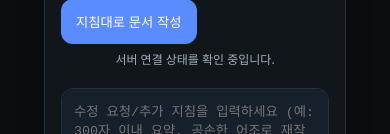
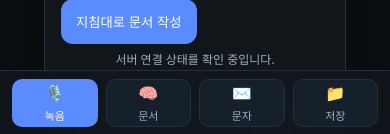
Before and after one commit to caleblee2050/audio-to-txt-repl, a React (Vite) app in the folder web/: page / in a window 390 px wide. Shown: the part 710-844 px from the top of the page. Built offline with nearby package versions, Linux system fonts and the light colour scheme; no server answers.

Commit message:
feat(ui): 모바일 하단 탭 네비게이션 추가 및 메인 컨테이너 안전 여백
- 섹션 앵커/스크롤 연결로 탭 이동
- bottom-nav 스타일과 탭 활성 상태 반영

```diff
--- a/web/src/App.tsx
+++ b/web/src/App.tsx
@@ -25,7 +25,12 @@ function App() {
   const [geminiEnabled, setGeminiEnabled] = useState<boolean | null>(null)
   const [instruction, setInstruction] = useState('')
   const [theme, setTheme] = useState<'dark' | 'light'>('dark')
+  const [activeTab, setActiveTab] = useState<'record' | 'compose' | 'sms' | 'saved'>('record')
   const recognitionRef = useRef<any>(null)
+  const recordRef = useRef<HTMLDivElement | null>(null)
+  const composeRef = useRef<HTMLDivElement | null>(null)
+  const smsRef = useRef<HTMLDivElement | null>(null)
+  const savedRef = useRef<HTMLDivElement | null>(null)
   const API_BASE = (import.meta.env.VITE_API_BASE as string) || window.location.origin
 
   useEffect(() => {
@@ -69,6 +74,13 @@ function App() {
     document.documentElement.dataset.theme = theme === 'light' ? 'light' : ''
     localStorage.setItem('theme', theme)
   }, [theme])
+
+  const scrollTo = (ref: React.RefObject<HTMLDivElement>, tab: 'record' | 'compose' | 'sms' | 'saved') => {
+    try {
+      ref.current?.scrollIntoView({ behavior: 'smooth', block: 'start' })
+      setActiveTab(tab)
+    } catch {}
+  }
 
   // 컴포넌트 언마운트 시 녹음 강제 종료(잔여 이벤트로 재시작되는 문제 예방)
   useEffect(() => {
@@ -272,10 +284,10 @@ function App() {
         </div>
       </header>
 
-      <main className="container">
+      <main className="container main">
         <h1 className="app-title">음성→텍스트 정리 및 문자 발송</h1>
 
-        <section className="section">
+        <section ref={recordRef} className="section" id="record">
           <h2 className="section-title">🎙️ 1) 음성 인식 (정지까지 연속 기록)</h2>
           <div className="controls">
             <button
@@ -296,7 +308,7 @@ function App() {
           />
         </section>
 
-        <section className="section">
+        <section ref={composeRef} className="section" id="compose">
           <h2 className="section-title">🧠 2) 문서 형식 선택 및 작성</h2>
           <div className="controls">
             <label className="grow">
@@ -332,7 +344,7 @@ function App() {
           </div>
         </section>
 
-        <section className="section">
+        <section ref={smsRef} className="section" id="sms">
           <h2 className="section-title">✉️ 3) 문자(SMS) 발송</h2>
           <div className="controls">
             <input
@@ -354,7 +366,7 @@ function App() {
           </p>
         </section>
 
-        <section className="section">
+        <section ref={savedRef} className="section" id="saved">
           <h2 className="section-title">📁 저장된 문서</h2>
           {savedDocs.length === 0 ? (
             <p className="help">저장된 문서가 없습니다.</p>
@@ -376,6 +388,42 @@ function App() {
           )}
         </section>
       </main>
+      <nav className="bottom-nav">
+        <div className="nav-inner container">
+          <button
+            className={`tab-btn ${activeTab === 'record' ? 'active' : ''}`}
+            onClick={() => scrollTo(recordRef, 'record')}
+            aria-label="녹음 섹션으로 이동"
+          >
+            <span>🎙️</span>
+            <span className="tab-label">녹음</span>
+          </button>
+          <button
+            className={`tab-btn ${activeTab === 'compose' ? 'active' : ''}`}
+            onClick={() => scrollTo(composeRef, 'compose')}
+            aria-label="문서 섹션으로 이동"
+          >
+            <span>🧠</span>
+            <span className="tab-label">문서</span>
+          </button>
+          <button
+            className={`tab-btn ${activeTab === 'sms' ? 'active' : ''}`}
+            onClick={() => scrollTo(smsRef, 'sms')}
+            aria-label="문자 섹션으로 이동"
+          >
+            <span>✉️</span>
+            <span className="tab-label">문자</span>
+          </button>
+          <button
+            className={`tab-btn ${activeTab === 'saved' ? 'active' : ''}`}
+            onClick={() => scrollTo(savedRef, 'saved')}
+            aria-label="저장 문서 섹션으로 이동"
+          >
+            <span>📁</span>
+            <span className="tab-label">저장</span>
+          </button>
+        </div>
+      </nav>
     </>
   )
 }
--- a/web/src/index.css
+++ b/web/src/index.css
@@ -11,6 +11,7 @@
   --danger: #ff4d6d;
   --success: #3ddc97;
   --shadow: 0 10px 24px rgba(0,0,0,0.28);
+  --bottom-nav-height: 64px;
 
   font-family: ui-sans-serif, system-ui, -apple-system, Segoe UI, Roboto, Helvetica, Arial, "Apple Color Emoji", "Segoe UI Emoji";
   font-synthesis: none;
@@ -125,6 +126,32 @@ textarea.textarea-lg { min-height: 220px; }
 .items-center { align-items: center; }
 .grow { flex: 1 1 auto; }
 
+/* Bottom navigation */
+.bottom-nav {
+  position: fixed;
+  left: 0; right: 0; bottom: 0;
+  height: var(--bottom-nav-height);
+  z-index: 20;
+  background: linear-gradient(180deg, rgba(17,22,27,0.85), rgba(17,22,27,0.95));
+  backdrop-filter: saturate(140%) blur(10px);
+  border-top: 1px solid var(--border);
+}
+.bottom-nav .nav-inner { display: flex; align-items: center; justify-content: space-between; gap: 8px; padding: 8px 12px; }
+.tab-btn {
+  flex: 1 1 0;
+  display: flex; flex-direction: column; align-items: center; justify-content: center;
+  gap: 4px;
+  height: 48px;
+  border-radius: 10px;
+  border: 1px solid var(--border);
+  background: var(--surface-2);
+  color: var(--text);
+  font-size: 16px;
+}
+.tab-btn.active { background: var(--primary); border-color: transparent; color: #fff; }
+.tab-label { font-size: 11px; color: var(--muted); }
+.tab-btn.active .tab-label { color: #fff; }
+
 /* Theme: Light overrides */
 html[data-theme="light"] {
   --bg: #f7f9fb;
@@ -149,3 +176,4 @@ html[data-theme="light"] {
   70% { transform: scale(1.04); box-shadow: 0 0 0 16px rgba(255,77,109,0); }
   100% { transform: scale(1); box-shadow: 0 0 0 0 rgba(255,77,109,0); }
 }
+.container.main { padding-bottom: var(--bottom-nav-height); }
```
